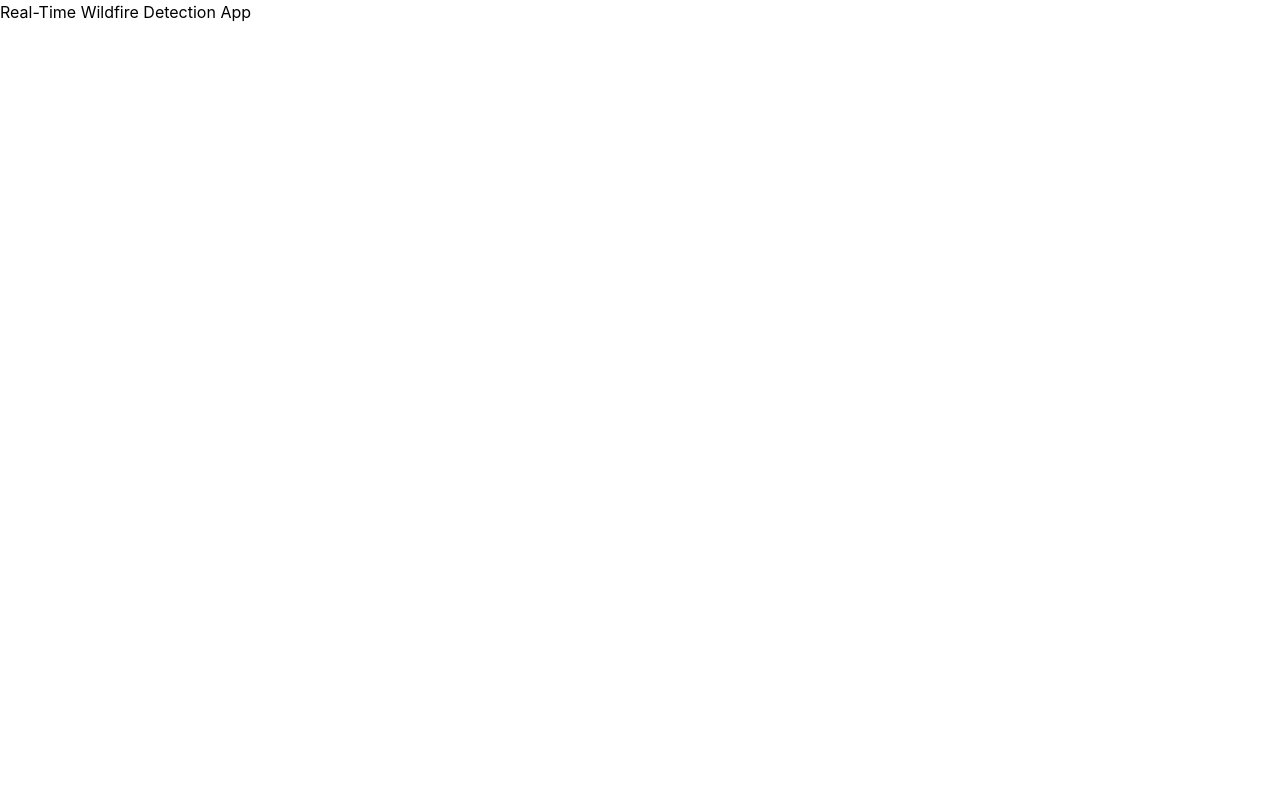
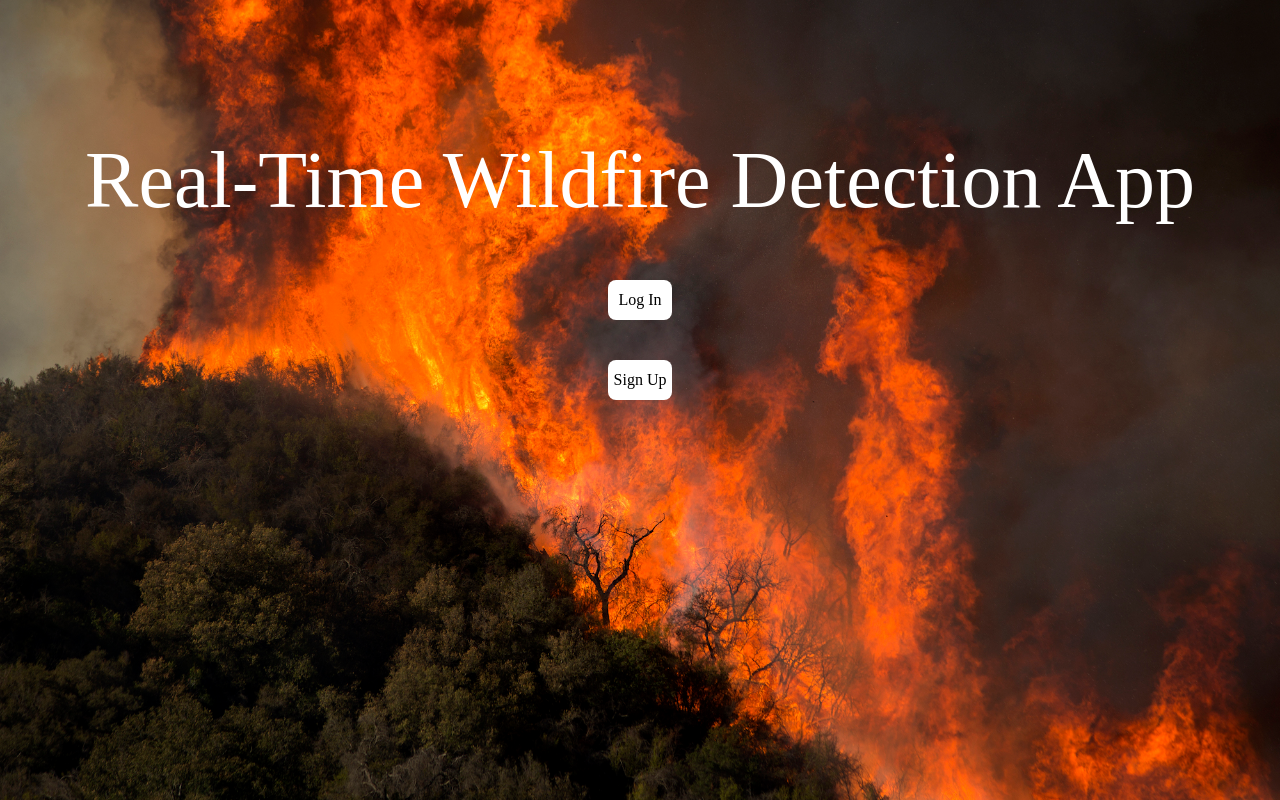
Before and after one commit to jontruong05/wildfire-detection-app, a React (Create React App) app in the folder frontend/: page / in a window 1280 px wide. Built offline with nearby package versions, Linux system fonts and the light colour scheme.

Commit message:
finished default homepage

```diff
--- a/frontend/package.json
+++ b/frontend/package.json
@@ -3,12 +3,15 @@
   "version": "0.1.0",
   "private": true,
   "dependencies": {
+    "@fontsource/zilla-slab": "^5.2.6",
+    "@fontsource/zilla-slab-highlight": "^5.2.6",
+    "@mui/icons-material": "^7.3.1",
+    "@mui/material": "^7.3.1",
     "@testing-library/dom": "^10.4.1",
     "@testing-library/jest-dom": "^6.6.4",
     "@testing-library/react": "^16.3.0",
     "@testing-library/user-event": "^13.5.0",
     "@types/jest": "^27.5.2",
-    "@types/node": "^16.18.126",
     "@types/react-dom": "^19.1.7",
     "react": "^19.1.1",
     "react-dom": "^19.1.1",
@@ -42,6 +45,7 @@
     ]
   },
   "devDependencies": {
+    "@types/node": "^24.2.1",
     "@types/react": "^19.1.10",
     "autoprefixer": "^10.4.21",
     "postcss": "^8.5.6",
--- a/frontend/src/App.css
+++ b/frontend/src/App.css
@@ -1,3 +1,12 @@
+@tailwind base;
+@tailwind components;
+@tailwind utilities;
+
+@import "@fontsource/zilla-slab/400.css";
+@import "@fontsource/zilla-slab/700.css";
+@import "@fontsource/zilla-slab-highlight";
+@import "@fontsource/zilla-slab-highlight/700.css";
+
 .App {
   text-align: center;
 }
--- a/frontend/src/index.tsx
+++ b/frontend/src/index.tsx
@@ -1,17 +1,19 @@
 import React from 'react';
 import ReactDOM from 'react-dom/client';
-import './index.css';
 import App from './App';
 import reportWebVitals from './reportWebVitals';
+import './index.css';
 
-const root = ReactDOM.createRoot(
-  document.getElementById('root') as HTMLElement
-);
-root.render(
-  <React.StrictMode>
-    <App />
-  </React.StrictMode>
-);
+ReactDOM.createRoot(document.getElementById('root')!).render(<App />)
+
+// const root = ReactDOM.createRoot(
+//   document.getElementById('root') as HTMLElement
+// );
+// root.render(
+//   <React.StrictMode>
+//     <App />
+//   </React.StrictMode>
+// );
 
 // If you want to start measuring performance in your app, pass a function
 // to log results (for example: reportWebVitals(console.log))
--- a/frontend/src/pages/HomePage.tsx
+++ b/frontend/src/pages/HomePage.tsx
@@ -16,7 +16,21 @@ const HomePage = () => {
     };
 
     return (
-        <h1 className='bg-green'>Real-Time Wildfire Detection App</h1>
+        <body className="min-h-screen text-center bg-no-repeat bg-center bg-cover w-full" style={{ backgroundImage: `url(${WildfireBG})` }}>
+            <title>
+                Real-Time Wildfire Detection App
+            </title>
+            <h1 className="relative top-[15vh] left-[25vl] text-[10vh] text-white font-zilla-slab">
+                Real-Time Wildfire Detection App
+            </h1>
+            <button className="relative top-[20vh] w-[5vw] h-[5vh] text-[2vh] bg-white font-zilla-slab rounded-lg" onClick={handleLogin}>
+                Log In
+            </button>
+            <br></br>
+            <button className="relative top-[25vh] w-[5vw] h-[5vh] text-[2vh] bg-white font-zilla-slab rounded-lg" onClick={handleSignup}>
+                Sign Up
+            </button>
+        </body>
     );
 };
 
--- a/frontend/tailwind.config.js
+++ b/frontend/tailwind.config.js
@@ -1,11 +1,14 @@
 module.exports = {
-  purge: [],
-  darkMode: false, // or 'media' or 'class'
+  mode: 'jit',
+  purge: ['./index.html', './src/**/*.{ts,tsx}'],
+  darkMode: 'class',
   theme: {
-    extend: {},
+    extend: {
+      fontFamily: {
+        'zilla-slab': ['Zilla Slab', 'serif'],
+      },
+    }
   },
-  variants: {
-    extend: {},
-  },
+  variants: { extend: {} },
   plugins: [],
 }
```
Also changed, not shown: frontend/postcss.config.js (+5 -5 lines), 1 other file (tests, documents, lock files or other folders).
